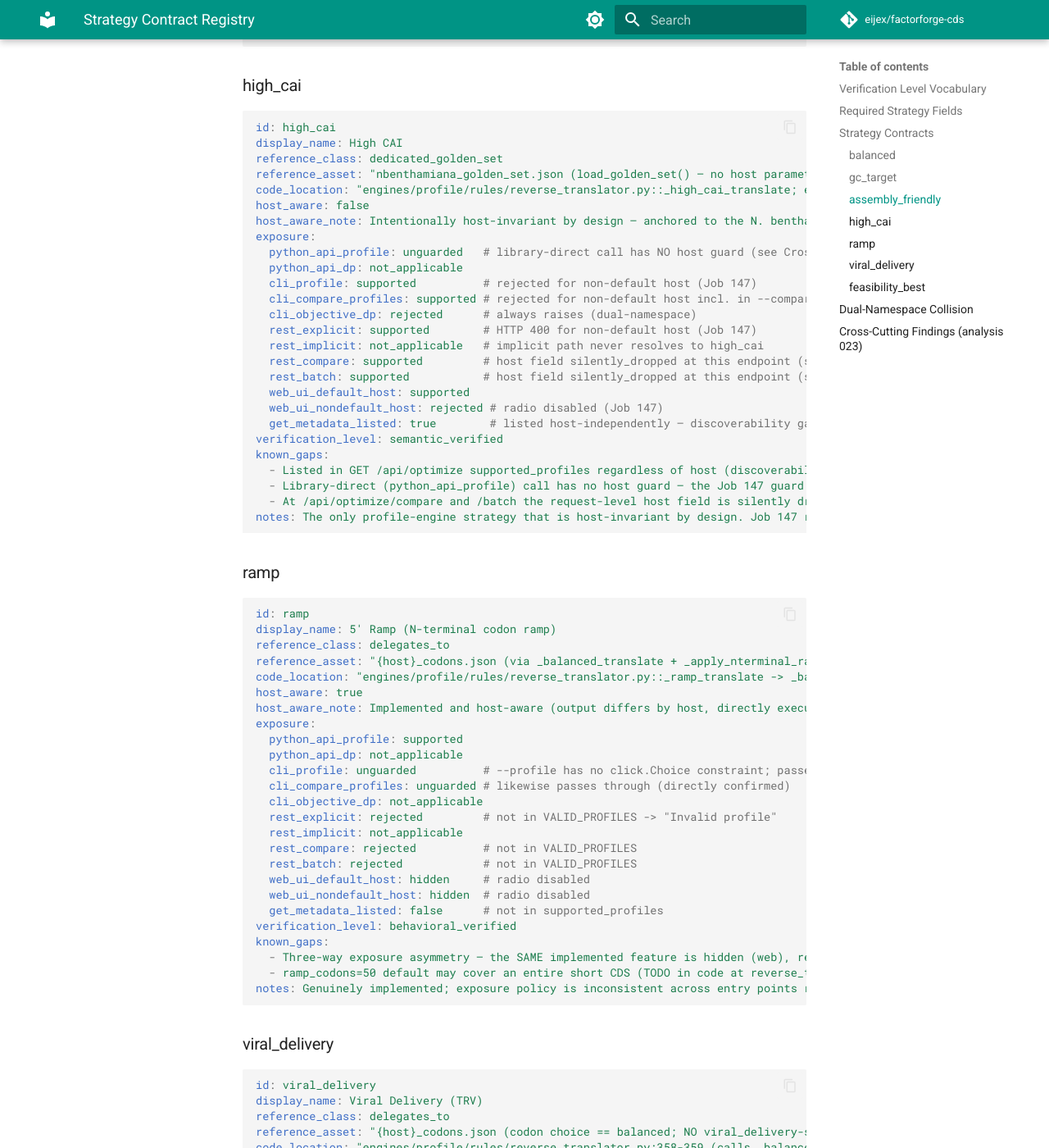
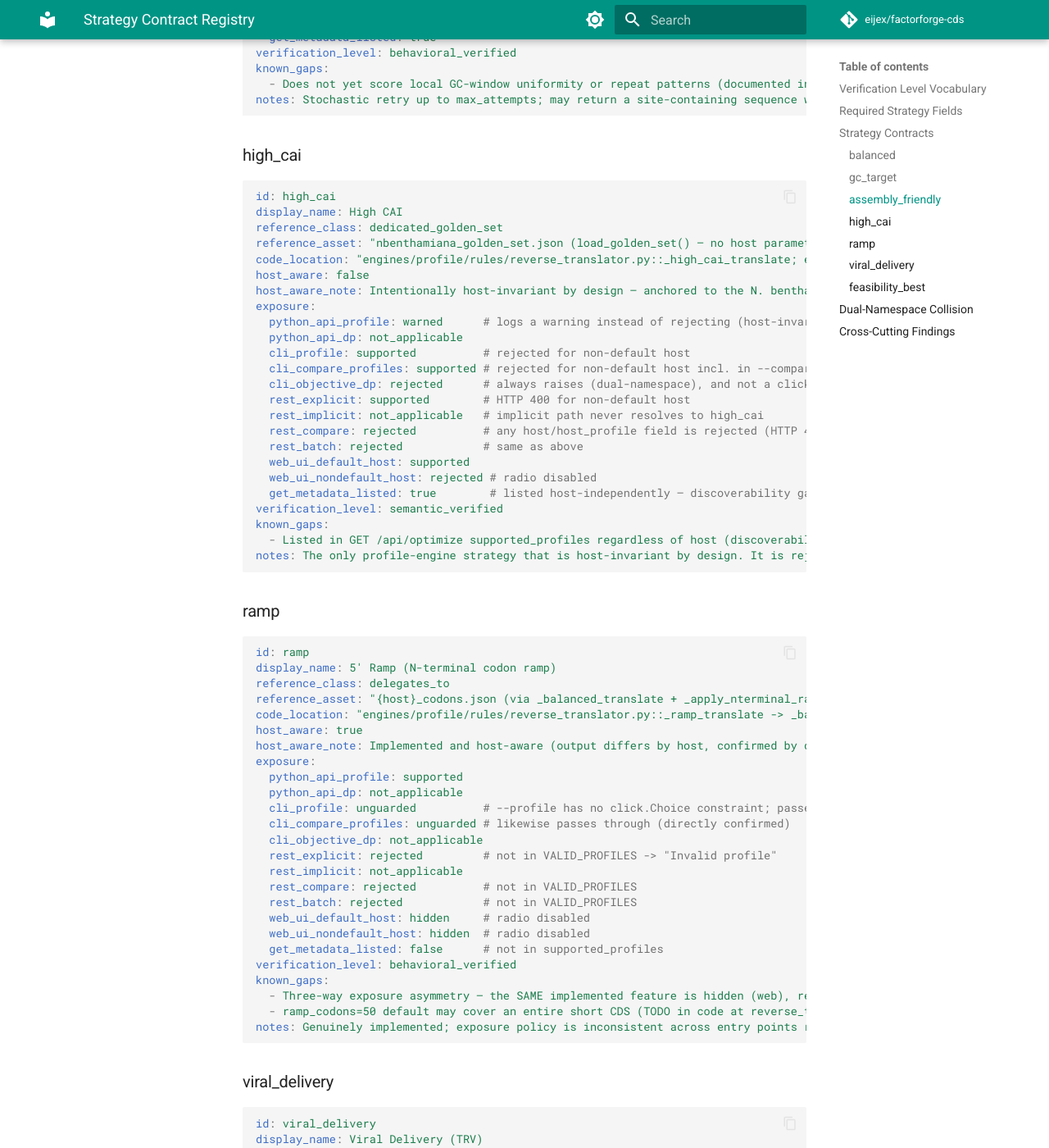
Before and after one commit to eijex/factorforge-cds, an MkDocs documentation site: the page built from docs/strategy-contract-registry.md, in a window 1280 px wide and 1400 px high, scrolled down 3634 px. Shown: the whole window at 82% size. Built offline with MkDocs 1.6.1 and Material for MkDocs 9.7.7, drawn with Linux system fonts in a browser that asks for light colours; comment, search, counter and statistics services are not loaded; some of the changed text lies outside the part shown.

Commit message:
fix: enforce strategy-host contract boundaries (compare/batch host rejection, high_cai library warning, DP objective cleanup)
- POST /api/optimize/compare and /batch now reject any request body
  containing host or host_profile with HTTP 400
  (HOST_NOT_SUPPORTED_ON_ENDPOINT) instead of silently ignoring it
- RuleBasedOptimizer.optimize() now logs a warning when high_cai is
  requested with a non-default host (host-invariance is by design,
  not rejected, to stay consistent with existing tests)
- CLI --objective no longer advertises gc_target/high_cai as DP
  choices, since the DP engine always rejects them
- strategy-contract-registry.md updated to reflect the new exposure
  values and scrubbed of internal job-tracking references

````diff
--- a/docs/strategy-contract-registry.md
+++ b/docs/strategy-contract-registry.md
@@ -17,9 +17,9 @@
 > received — separately.
 
 This registry is **documentation only**. It is not wired to runtime and does not
-gate or alter any optimization output. It is a draft produced by analysis 023
-(strategy-host-reference semantic contract audit) and is intended as the basis
-for a future, optionally runtime-enforced contract.
+gate or alter any optimization output. It is a draft produced by a strategy/host
+semantic contract audit and is intended as the basis for a future, optionally
+runtime-enforced contract.
 
 ## Verification Level Vocabulary
 
@@ -43,7 +43,7 @@
 code_location:          # primary implementing function(s)
 host_aware:             # true | false | partial   (does output change by host?)
 host_aware_note:        # why, in one line
-exposure:               # per-entry-point: supported | rejected | hidden | silently_dropped | not_applicable | unguarded
+exposure:               # per-entry-point: supported | rejected | hidden | silently_dropped | not_applicable | unguarded | warned
   python_api_profile:
   python_api_dp:
   cli_profile:
@@ -69,6 +69,7 @@
 - `silently_dropped` — the field is accepted at the wire level but ignored, returning HTTP 200 without acting on it. **This is the most dangerous value** and must be called out explicitly.
 - `unguarded` — reachable with no host/strategy compatibility guard, so an unsupported combination silently produces fixed-reference output under another name.
 - `not_applicable` — the entry point has no concept for this strategy.
+- `warned` — reachable with no rejection, but a log warning discloses the host-invariant substitution (chosen over rejection so the library boundary stays consistent with the host-invariant-by-design contract and existing tests).
 
 ## Strategy Contracts
 
@@ -121,7 +122,7 @@
   rest_compare: supported
   rest_batch: supported
   web_ui_default_host: supported
-  web_ui_nondefault_host: supported   # BY-2 fallback target (Job 147)
+  web_ui_nondefault_host: supported   # BY-2 fallback target
   get_metadata_listed: true
 verification_level: behavioral_verified
 known_gaps:
@@ -168,26 +169,24 @@
 reference_asset: "nbenthamiana_golden_set.json (load_golden_set() — no host parameter; always this one file)"
 code_location: "engines/profile/rules/reverse_translator.py::_high_cai_translate; engines/profile/utils.py::load_golden_set"
 host_aware: false
-host_aware_note: Intentionally host-invariant by design — anchored to the N. benthamiana high-expression golden set. No BY-2 golden set exists. This is a designed boundary, not a bug (confirmed Job 147, analysis 019).
+host_aware_note: Intentionally host-invariant by design — anchored to the N. benthamiana high-expression golden set. No BY-2 golden set exists. This is a designed boundary, not a bug.
 exposure:
-  python_api_profile: unguarded   # library-direct call has NO host guard (see Cross-Cutting Findings)
+  python_api_profile: warned      # logs a warning instead of rejecting (host-invariance is by design; rejecting would conflict with existing tests)
   python_api_dp: not_applicable
-  cli_profile: supported          # rejected for non-default host (Job 147)
-  cli_compare_profiles: supported # rejected for non-default host incl. in --compare-profiles list (Job 147)
-  cli_objective_dp: rejected      # always raises (dual-namespace)
-  rest_explicit: supported        # HTTP 400 for non-default host (Job 147)
+  cli_profile: supported          # rejected for non-default host
+  cli_compare_profiles: supported # rejected for non-default host incl. in --compare-profiles list
+  cli_objective_dp: rejected      # always raises (dual-namespace), and not a click.Choice value
+  rest_explicit: supported        # HTTP 400 for non-default host
   rest_implicit: not_applicable   # implicit path never resolves to high_cai
-  rest_compare: supported         # host field silently_dropped at this endpoint (see below)
-  rest_batch: supported           # host field silently_dropped at this endpoint (see below)
+  rest_compare: rejected          # any host/host_profile field is rejected (HTTP 400)
+  rest_batch: rejected            # same as above
   web_ui_default_host: supported
-  web_ui_nondefault_host: rejected # radio disabled (Job 147)
-  get_metadata_listed: true        # listed host-independently — discoverability gap (Job 147)
+  web_ui_nondefault_host: rejected # radio disabled
+  get_metadata_listed: true        # listed host-independently — discoverability gap (still open)
 verification_level: semantic_verified
 known_gaps:
-  - Listed in GET /api/optimize supported_profiles regardless of host (discoverability gap, Job 147).
-  - Library-direct (python_api_profile) call has no host guard — the Job 147 guard lives only in REST/CLI/web layers.
-  - At /api/optimize/compare and /batch the request-level host field is silently dropped, so a caller's host intent is ignored (HTTP 200).
-notes: The only profile-engine strategy that is host-invariant by design. Job 147 rejects it for non-default hosts at the three public surfaces (REST/CLI/web) but NOT at the library boundary.
+  - Listed in GET /api/optimize supported_profiles regardless of host (discoverability gap).
+notes: The only profile-engine strategy that is host-invariant by design. It is rejected for non-default hosts at the REST/CLI/web surfaces; the library boundary warns instead of silently staying quiet (python_api_profile), and /api/optimize/compare·/batch reject any host field outright instead of silently dropping it.
 ```
 
 ### ramp
@@ -199,7 +198,7 @@
 reference_asset: "{host}_codons.json (via _balanced_translate + _apply_nterminal_ramp, both host-table based)"
 code_location: "engines/profile/rules/reverse_translator.py::_ramp_translate -> _balanced_translate + _apply_nterminal_ramp"
 host_aware: true
-host_aware_note: Implemented and host-aware (output differs by host, directly executed in analysis 023 STEP 2). NOT unimplemented — earlier drafts misclassified it.
+host_aware_note: Implemented and host-aware (output differs by host, confirmed by direct execution). NOT unimplemented — earlier drafts misclassified it.
 exposure:
   python_api_profile: supported
   python_api_dp: not_applicable
@@ -266,12 +265,12 @@
   cli_profile: not_applicable
   cli_compare_profiles: not_applicable
   cli_objective_dp: supported     # the ONLY working --objective value
-  rest_explicit: supported        # HTTP 400 for non-default host (Job 147)
-  rest_implicit: supported        # for non-default host, disclosed resolve to 'balanced' (Job 147)
+  rest_explicit: supported        # HTTP 400 for non-default host
+  rest_implicit: supported        # for non-default host, disclosed resolve to 'balanced'
   rest_compare: not_applicable
   rest_batch: not_applicable
   web_ui_default_host: supported  # default selection
-  web_ui_nondefault_host: rejected # radio disabled (Job 147)
+  web_ui_nondefault_host: rejected # radio disabled
   get_metadata_listed: true        # supported_objectives: ["feasibility_best"]
 verification_level: semantic_verified
 known_gaps:
@@ -294,23 +293,26 @@
 The DP `--objective` `click.Choice` advertises three values but only
 `feasibility_best` ever succeeds. `docs/how-it-works.md`'s "Design Objectives"
 table mirrors this declaration and so describes two never-working values as if
-they were functional objectives (analysis 023 STEP 5, Finding 1).
+they were functional objectives.
 
-## Cross-Cutting Findings (analysis 023)
+## Cross-Cutting Findings
 
-1. **Library boundary has no host guard.** The Job 147
-   `UNSUPPORTED_STRATEGY_HOST_COMBINATION` rejection is implemented only at the
-   REST, CLI, and web layers. A direct
-   `EngineRegistry.get("profile").optimize(profile="high_cai", host="ntabacum")`
-   call silently returns N. benthamiana golden-set output. "Job 147 blocked the
-   combination" precisely means "blocked it at the three public surfaces."
+1. **Library boundary has a soft guard, not a hard one.** The
+   `UNSUPPORTED_STRATEGY_HOST_COMBINATION` rejection is implemented only at
+   the REST, CLI, and web layers. A direct
+   `RuleBasedOptimizer().optimize(profile="high_cai", host="ntabacum")` call
+   still returns N. benthamiana golden-set output (this is the host-invariant
+   design, not changed) — a `logger.warning` is emitted at this call site so
+   the silent substitution is at least observable, without rejecting
+   (rejecting would conflict with the host-invariant-by-design contract and
+   the existing `test_ntabacum_baseline_unchanged[high_cai]` /
+   `test_high_cai_is_host_invariant_by_design` tests).
 
-2. **`/api/optimize/compare` and `/api/optimize/batch` silently drop `host`.**
-   None of `handle_compare_request` / `handle_batch_request` /
-   `validate_compare_profiles` / `validate_batch_sequences` reference `host` at
-   all. A request body with `{"host": "by2", ...}` is accepted, ignored, and
-   answered HTTP 200 with default-host output. This is worse than "unsupported":
-   the field is silently dropped rather than rejected.
+2. **`/api/optimize/compare` and `/api/optimize/batch` reject `host` outright.**
+   Both handlers reject any request body containing `host` or `host_profile`
+   with HTTP 400 (`HOST_NOT_SUPPORTED_ON_ENDPOINT`) instead of silently
+   ignoring it. This is an API contract change: a request that previously got
+   a misleading HTTP 200 now gets an explicit 400.
 
 3. **Exposure policy is not single-sourced.** `ramp` and `viral_delivery` are
    each hidden in the web UI, rejected by REST `VALID_PROFILES`, and passed
````
Also changed, not shown: CHANGELOG.md (+31 -0 lines), 6 other files.
